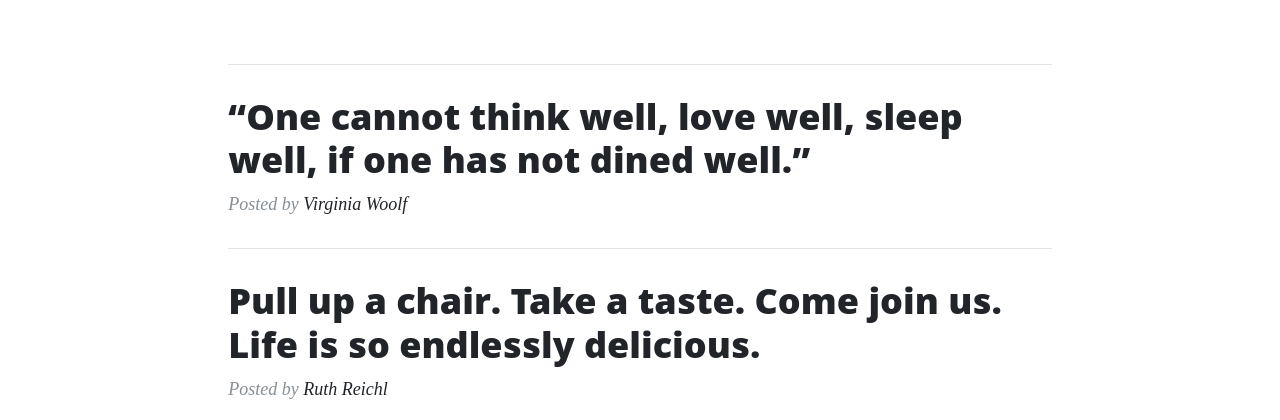
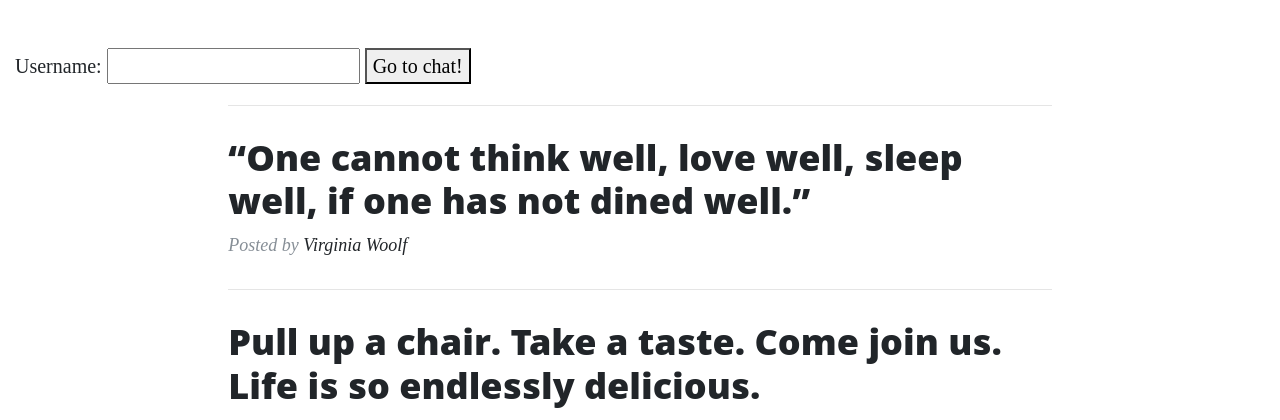
Before and after one commit to bsdebora/unittest, a Flask app: page / in a window 1280 px wide. Shown: the part 698-1118 px from the top of the page. Run offline with Flask 2, Linux system fonts and the light colour scheme; some libraries are stand-ins or nearby versions.

Commit message:
added chat functionalitty

```diff
--- a/run.py
+++ b/run.py
@@ -1,13 +1,47 @@
 import os
-import json
-from flask import Flask , render_template, request, flash
+from datetime import datetime
+from flask import Flask, json, redirect, render_template, request, session, url_for
 
+
+app = Flask(__name__)
+app.secret_key = "randomstring123"
+messages = []
 app = Flask(__name__)
 app.secret_key = 'some_secret'
 
 @app.route('/')
 def index():
+    return render_template("index.html",page_title="Ananya Caterers")
+
+def add_message(username, message):
+    """Add messages to the `messages` list"""
+    now = datetime.now().strftime("%H:%M:%S")
+    messages.append({"timestamp": now, "from": username, "message": message})
+
+
+@app.route("/", methods=["GET", "POST"])
+def chat():
+    """Main page with instructions"""
+    if request.method == "POST":
+        session["username"] = request.form["username"]
+
+    if "username" in session:
+        return redirect(url_for("user", username=session["username"]))
+
     return render_template("index.html")
+
+
+@app.route("/chat/<username>", methods=["GET", "POST"])
+def user(username):
+    """Add and display chat messages"""
+    if request.method == "POST":
+        username = session["username"]
+        message = request.form["message"]
+        add_message(username, message)
+        return redirect(url_for("user", username=session["username"]))
+
+    return render_template("chat.html", username=username,chat_messages=messages,page_title="Chat with Us")
+
 
 
 @app.route("/ourspecialities")
@@ -27,7 +61,7 @@ def contact():
 
 @app.route("/careers")
 def careers():
-    return render_template("careers.html", age_title = "Come work with us")
+    return render_template("careers.html", page_title = "Come work with us")
 
 
 if __name__ == '__main__':
--- a/templates/base.html
+++ b/templates/base.html
@@ -6,7 +6,7 @@
     <link rel="stylesheet" href="{{ url_for('static', filename='vendor/bootstrap/css/bootstrap.min.css')}}">
     <link rel="stylesheet" href="{{ url_for('static', filename='css/clean-blog.min.css') }}">
     <link rel="stylesheet" href="{{ url_for('static', filename='css/style.css') }}">
-    <title>Anu Dine In</title>
+     <title>{{ page_title }}</title>
 </head>
 <body>
  <!-- Navigation -->
--- a/templates/careers.html
+++ b/templates/careers.html
@@ -6,7 +6,7 @@
       <div class="row">
         <div class="col-lg-8 col-md-10 mx-auto">
           <div class="site-heading">
-
+           <title>{{ page_title }}</title>
 
           </div>
         </div>
--- a/templates/index.html
+++ b/templates/index.html
@@ -13,6 +13,11 @@
       </div>
     </div>
   </header>
+   <form method="POST" target="_blank">
+            <label for="username">Username:</label>
+            <input type="text" id="username" name="username">
+            <button>Go to chat!</button>
+        </form>
        <div class="row">
       <div class="col-lg-8 col-md-10 mx-auto">
         <hr>
```
Also changed, not shown: templates/chat.html (added, +48 -0 lines), static/img/chatroom.jpg (added), templates/ourspecialities.html (line endings or trailing spaces).
